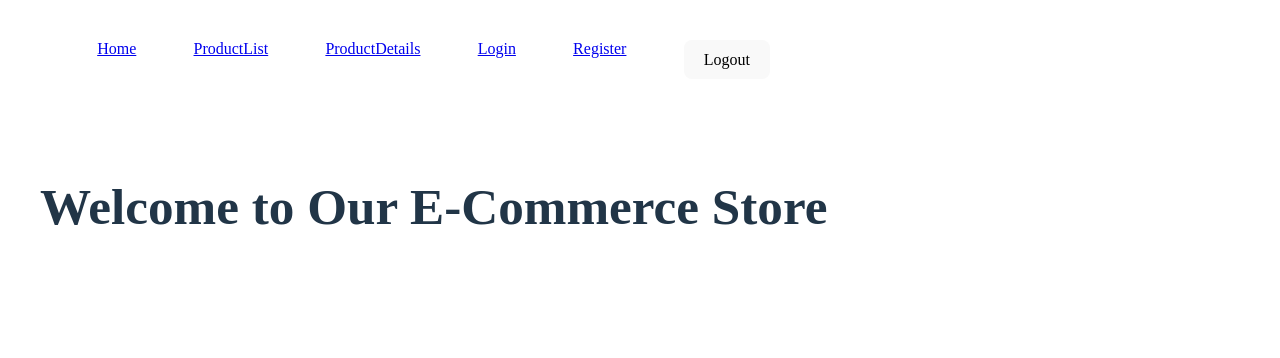
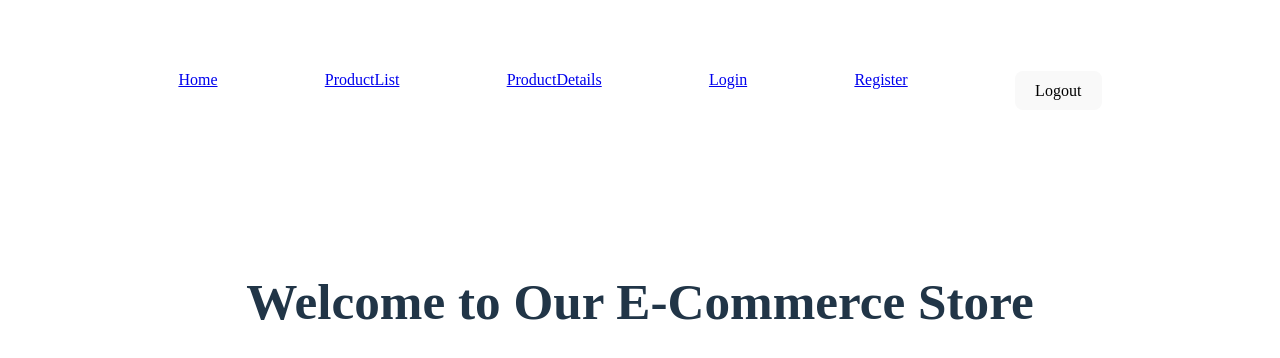
Before and after one commit to Marino-Villafane/Capstone-Project, a React (Vite) app in the folder Website/: page / in a window 1280 px wide. Shown: the top 358 px of the page. Built offline with nearby package versions, Linux system fonts and the light colour scheme.

Commit message:
Changed page layout

```diff
--- a/Website/src/components/HomePage.jsx
+++ b/Website/src/components/HomePage.jsx
@@ -4,9 +4,12 @@ import React from 'react';
 
 function HomePage() {
   return (
+
     <div style={{ textAlign: 'center', marginTop: '100px' }}>
       <h1>Welcome to Our E-Commerce Store</h1>
     </div>
+
+
   );
 }
 
--- a/Website/src/components/ProductList.jsx
+++ b/Website/src/components/ProductList.jsx
@@ -6,6 +6,7 @@ export default function ProductList() {
         <li>Product 2</li>
         <li>Product 3</li>
         <li>Product 4</li>
+        <li> Product 1</li>
 
       </div>
     );
--- a/Website/src/styles/layouts.css
+++ b/Website/src/styles/layouts.css
@@ -2,26 +2,27 @@
     display: flex;
     text-align: center;
     justify-content: space-evenly;
+    padding: 5%;
   }
-  /* .ProductList{
-    align-items: center;
-  } */
+  #ProductList{
+    justify-content: space-evenly;
+  }
 div{
     text-align: center;
-    justify-content: space-evenly;
+    justify-content: space-evenly !important;
 }
 h1 {
     font-size: 3.2em;
     line-height: 1.1;
     text-align: center;
 }
-body {
+/* body {
     margin: 10;
     display: flex;
-    min-width: 100px;
-    min-height: 100vh;
+    min-width: 100%;
+    min-height: 100%;
     padding: 2em;
-  }
+  } */
 button:hover {
   border-color: #646cff;
 }
```
